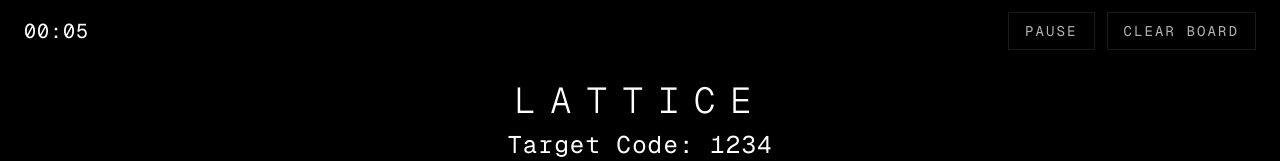
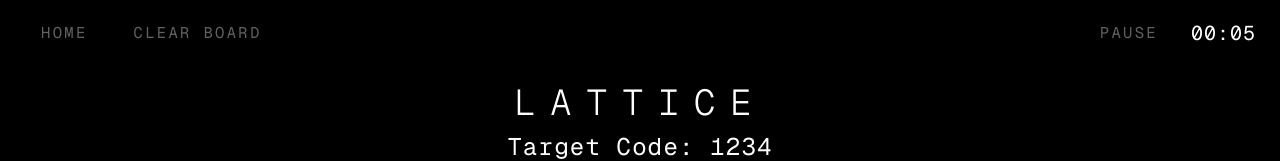
Before and after one commit to shardulmarathe/Lattice, a Next.js app: page /play in a window 1280 px wide. Shown: the top 161 px of the page. Built offline with nearby package versions, Linux system fonts and the light colour scheme; no server answers.

Commit message:
Made final edits to the Lattice for the first round of viewing

```diff
--- /dev/null
+++ b/scripts/verify-share-text.ts
@@ -0,0 +1,166 @@
+import { PUZZLES } from "../src/data/puzzles";
+import { PUZZLE_SCHEDULE } from "../src/data/schedule";
+import { buildPuzzleEmojiGrid, getShareText } from "../src/lib/shareText";
+import { productionSiteUrl } from "../src/lib/site";
+import type { Puzzle } from "../src/lib/puzzleTypes";
+
+const CELL_EMPTY = "🔳";
+const CELL_OBSTACLE = "⬜";
+const CELL_SOURCE = "⭕";
+const CELL_FLAG = "🏳️";
+
+function splitGridRow(row: string): string[] {
+  return [...new Intl.Segmenter().segment(row)].map((part) => part.segment);
+}
+
+function countEmoji(text: string, emoji: string): number {
+  let count = 0;
+  let index = 0;
+  while ((index = text.indexOf(emoji, index)) !== -1) {
+    count += 1;
+    index += emoji.length;
+  }
+  return count;
+}
+
+function posKey(x: number, y: number): string {
+  return `${x},${y}`;
+}
+
+function verifyPuzzle(puzzle: Puzzle): string[] {
+  const issues: string[] = [];
+  const gridStr = buildPuzzleEmojiGrid(puzzle);
+  const rows = gridStr.split("\n");
+
+  if (rows.length !== puzzle.gridSize) {
+    issues.push(`grid rows ${rows.length} !== gridSize ${puzzle.gridSize}`);
+  }
+
+  for (let y = 0; y < rows.length; y++) {
+    const chars = splitGridRow(rows[y]);
+    if (chars.length !== puzzle.gridSize) {
+      issues.push(`row ${y} length ${chars.length} !== ${puzzle.gridSize}`);
+    }
+  }
+
+  if (countEmoji(gridStr, CELL_SOURCE) !== 1) {
+    issues.push("expected exactly 1 source (⭕)");
+  }
+  if (countEmoji(gridStr, CELL_FLAG) !== 1) {
+    issues.push("expected exactly 1 flag (🏳️)");
+  }
+  if (countEmoji(gridStr, CELL_OBSTACLE) !== puzzle.obstacles.length) {
+    issues.push(
+      `expected ${puzzle.obstacles.length} obstacles (⬜), got ${countEmoji(gridStr, CELL_OBSTACLE)}`
+    );
+  }
+
+  for (let y = 0; y < puzzle.gridSize; y++) {
+    const chars = splitGridRow(rows[y]);
+    for (let x = 0; x < puzzle.gridSize; x++) {
+      const cell = chars[x];
+      const isSource = puzzle.source.x === x && puzzle.source.y === y;
+      const isFlag = puzzle.flag.x === x && puzzle.flag.y === y;
+      const isObstacle = puzzle.obstacles.some((o) => o.x === x && o.y === y);
+
+      if (isSource && cell !== CELL_SOURCE) {
+        issues.push(`source at (${x},${y}) renders as ${cell ?? "missing"}`);
+      }
+      if (isFlag && cell !== CELL_FLAG) {
+        issues.push(`flag at (${x},${y}) renders as ${cell ?? "missing"}`);
+      }
+      if (isObstacle && !isSource && !isFlag && cell !== CELL_OBSTACLE) {
+        issues.push(`obstacle at (${x},${y}) renders as ${cell ?? "missing"}`);
+      }
+      if (!isSource && !isFlag && !isObstacle && cell !== CELL_EMPTY) {
+        issues.push(`empty at (${x},${y}) renders as ${cell ?? "missing"}`);
+      }
+    }
+  }
+
+  const sourceKey = posKey(puzzle.source.x, puzzle.source.y);
+  const flagKey = posKey(puzzle.flag.x, puzzle.flag.y);
+  if (sourceKey === flagKey) {
+    issues.push("puzzle data: source and flag share a cell");
+  }
+
+  for (const obstacle of puzzle.obstacles) {
+    const key = posKey(obstacle.x, obstacle.y);
+    if (key === sourceKey) {
+      issues.push("puzzle data: obstacle overlaps source");
+    }
+    if (key === flagKey) {
+      issues.push("puzzle data: obstacle overlaps flag");
+    }
+  }
+
+  for (const number of puzzle.numbers) {
+    const key = posKey(number.x, number.y);
+    if (key === sourceKey) {
+      issues.push("puzzle data: number overlaps source");
+    }
+    if (key === flagKey) {
+      issues.push("puzzle data: number overlaps flag");
+    }
+  }
+
+  const share = getShareText(puzzle.id, 90, 3);
+  if (!share.startsWith(`Lattice #${puzzle.id}`)) {
+    issues.push("share text missing header");
+  }
+  if (!share.includes("Time: 01:30")) {
+    issues.push("share text missing time");
+  }
+  if (!share.includes("Mirrors Used: 3")) {
+    issues.push("share text missing mirrors line");
+  }
+  if (!share.includes(productionSiteUrl)) {
+    issues.push("share text missing url");
+  }
+  if (!share.includes(gridStr)) {
+    issues.push("share text missing emoji grid");
+  }
+
+  return issues;
+}
+
+let failed = 0;
+
+console.log("=== ALL REGISTERED PUZZLES ===");
+for (const puzzle of PUZZLES) {
+  const issues = verifyPuzzle(puzzle);
+  if (issues.length > 0) {
+    failed += 1;
+    console.log(`#${puzzle.id} FAIL:`, issues);
+  } else {
+    console.log(
+      `#${puzzle.id} OK (${puzzle.gridSize}x${puzzle.gridSize}, ⭕@(${puzzle.source.x},${puzzle.source.y}), 🏳️@(${puzzle.flag.x},${puzzle.flag.y}), ${puzzle.obstacles.length}⬜)`
+    );
+  }
+}
+
+console.log("\n=== SCHEDULED DAILY PUZZLES ===");
+const scheduledIds = [...new Set(Object.values(PUZZLE_SCHEDULE))].sort(
+  (a, b) => a - b
+);
+for (const id of scheduledIds) {
+  const puzzle = PUZZLES.find((entry) => entry.id === id);
+  if (!puzzle) {
+    failed += 1;
+    console.log(`#${id} NOT IN REGISTRY`);
+    continue;
+  }
+
+  const issues = verifyPuzzle(puzzle);
+  if (issues.length > 0) {
+    failed += 1;
+    console.log(`#${id} SCHEDULED FAIL:`, issues);
+  }
+}
+
+if (failed > 0) {
+  console.log(`\n${failed} puzzle(s) failed share verification`);
+  process.exit(1);
+}
+
+console.log("\nAll puzzles passed share verification");
--- a/src/components/GameScreen.tsx
+++ b/src/components/GameScreen.tsx
@@ -2,7 +2,7 @@
 
 import dynamic from "next/dynamic";
 import { useCallback, useEffect, useMemo, useState } from "react";
-import { useSearchParams } from "next/navigation";
+import { useRouter, useSearchParams } from "next/navigation";
 import { getPuzzleById, getPuzzleForDate, PUZZLE_001 } from "@/data/puzzles";
 import {
   buildBoard,
@@ -53,6 +53,7 @@ function resolvePuzzle(searchParams: URLSearchParams): Puzzle {
 }
 
 export default function GameScreen() {
+  const router = useRouter();
   const searchParams = useSearchParams();
   const puzzle = useMemo(() => resolvePuzzle(searchParams), [searchParams]);
   const devReplay =
@@ -222,6 +223,10 @@ export default function GameScreen() {
     setIsPaused((p) => !p);
   }, []);
 
+  const handleHome = useCallback(() => {
+    router.push("/");
+  }, [router]);
+
   const showVictoryLaser =
     validation.isComplete && laserResult.reachedFlag;
 
@@ -237,6 +242,7 @@ export default function GameScreen() {
       <Header
         time={displayTime}
         isPaused={isPaused}
+        onHome={handleHome}
         onPause={handlePause}
         onClear={handleClearBoard}
         disabled={isComplete}
@@ -277,6 +283,7 @@ export default function GameScreen() {
         <CompletionModal
           puzzleId={puzzle.id}
           timeSeconds={displaySeconds}
+          mirrorsUsed={mirrors.length}
           onSeeSolve={handleSeeSolve}
         />
       )}
--- a/src/components/Header/Header.tsx
+++ b/src/components/Header/Header.tsx
@@ -3,40 +3,52 @@
 interface HeaderProps {
   time: string;
   isPaused: boolean;
+  onHome: () => void;
   onPause: () => void;
   onClear: () => void;
   disabled?: boolean;
 }
 
+const buttonBase =
+  "bg-transparent px-3 py-1.5 text-[0.83rem] tracking-[0.15em] text-white/38 transition-colors outline-none focus:outline-none focus-visible:outline-none hover:text-white/52 disabled:cursor-not-allowed md:px-4 md:py-2 md:text-[0.97rem] [-webkit-tap-highlight-color:transparent]";
+
+const navButtonClass = `${buttonBase} border border-transparent active:border-transparent`;
+
 export default function Header({
   time,
   isPaused,
+  onHome,
   onPause,
   onClear,
   disabled = false,
 }: HeaderProps) {
   return (
     <header className="flex w-full items-center justify-between px-4 py-3 md:px-6">
-      <div className="font-mono text-lg tracking-wider text-white md:text-xl">
-        {time}
-      </div>
-
       <div className="flex gap-2 md:gap-3">
-        <button
-          onClick={onPause}
-          disabled={disabled}
-          className="border border-white/10 px-3 py-1.5 text-xs tracking-[0.15em] text-white/70 transition-colors hover:border-white/30 hover:text-white disabled:cursor-not-allowed disabled:opacity-40 md:px-4 md:py-2 md:text-sm"
-        >
-          {isPaused ? "RESUME" : "PAUSE"}
+        <button onClick={onHome} className={navButtonClass}>
+          HOME
         </button>
         <button
           onClick={onClear}
           disabled={disabled}
-          className="border border-white/10 px-3 py-1.5 text-xs tracking-[0.15em] text-white/70 transition-colors hover:border-white/30 hover:text-white disabled:cursor-not-allowed disabled:opacity-40 md:px-4 md:py-2 md:text-sm"
+          className={navButtonClass}
         >
           CLEAR BOARD
         </button>
       </div>
+
+      <div className="flex items-center gap-3 md:gap-4">
+        <button
+          onClick={onPause}
+          disabled={disabled}
+          className={navButtonClass}
+        >
+          {isPaused ? "RESUME" : "PAUSE"}
+        </button>
+        <div className="font-mono text-lg tracking-wider text-white md:text-xl">
+          {time}
+        </div>
+      </div>
     </header>
   );
 }
--- a/src/components/HomeScreen.tsx
+++ b/src/components/HomeScreen.tsx
@@ -56,6 +56,17 @@ export default function HomeScreen() {
           >
             HOW TO PLAY
           </motion.button>
+
+          <motion.a
+            href="https://forms.gle/SwrFyj3ww3GoJc4u7"
+            target="_blank"
+            rel="noopener noreferrer"
+            whileHover={{ scale: 1.02, boxShadow: "0 0 30px rgba(255,45,45,0.4)" }}
+            whileTap={{ scale: 0.98 }}
+            className={buttonClass}
+          >
+            FEEDBACK
+          </motion.a>
         </div>
       </motion.div>
 
--- /dev/null
+++ b/src/lib/shareText.ts
@@ -0,0 +1,78 @@
+import type { Puzzle } from "@/lib/puzzleTypes";
+import { getPuzzleById } from "@/data/puzzles";
+import { productionSiteUrl } from "@/lib/site";
+import { formatTime } from "@/lib/validation";
+
+const CELL_EMPTY = "🔳";
+const CELL_OBSTACLE = "⬜";
+const CELL_SOURCE = "⭕";
+const CELL_FLAG = "🏳️";
+
+function obstacleKey(x: number, y: number): string {
+  return `${x},${y}`;
+}
+
+export function buildPuzzleEmojiGrid(puzzle: Puzzle): string {
+  const obstacleSet = new Set(
+    puzzle.obstacles.map((o) => obstacleKey(o.x, o.y))
+  );
+
+  const rows: string[] = [];
+
+  for (let y = 0; y < puzzle.gridSize; y++) {
+    let row = "";
+    for (let x = 0; x < puzzle.gridSize; x++) {
+      if (puzzle.source.x === x && puzzle.source.y === y) {
+        row += CELL_SOURCE;
+      } else if (puzzle.flag.x === x && puzzle.flag.y === y) {
+        row += CELL_FLAG;
+      } else if (obstacleSet.has(obstacleKey(x, y))) {
+        row += CELL_OBSTACLE;
+      } else {
+        row += CELL_EMPTY;
+      }
+    }
+    rows.push(row);
+  }
+
+  return rows.join("\n");
+}
+
+export function getSharePuzzle(puzzleId: number): Puzzle | undefined {
+  return getPuzzleById(puzzleId);
+}
+
+export function getShareText(
+  puzzleId: number,
+  timeSeconds: number,
+  mirrorsUsed: number
+): string {
+  const puzzle = getSharePuzzle(puzzleId);
+  if (!puzzle) {
+    return [
+      `Lattice #${puzzleId}`,
+      "",
+      `Time: ${formatTime(timeSeconds)}`,
+      "",
+      `Mirrors Used: ${mirrorsUsed}`,
+      "",
+      productionSiteUrl,
+      "",
+    ].join("\n");
+  }
+
+  const grid = buildPuzzleEmojiGrid(puzzle);
+
+  return [
+    `Lattice #${puzzle.id}`,
+    "",
+    grid,
+    "",
+    `Time: ${formatTime(timeSeconds)}`,
+    "",
+    `Mirrors Used: ${mirrorsUsed}`,
+    "",
+    productionSiteUrl,
+    "",
+  ].join("\n");
+}
--- a/src/lib/validation.ts
+++ b/src/lib/validation.ts
@@ -38,7 +38,3 @@ export function formatTime(seconds: number): string {
   const secs = seconds % 60;
   return `${mins.toString().padStart(2, "0")}:${secs.toString().padStart(2, "0")}`;
 }
-
-export function getShareText(puzzleId: number, timeSeconds: number): string {
-  return `LATTICE #${puzzleId.toString().padStart(3, "0")}\nSolved in ${formatTime(timeSeconds)}`;
-}
```
Also changed, not shown: src/components/CompletionModal/CompletionModal.tsx (+5 -2 lines).
